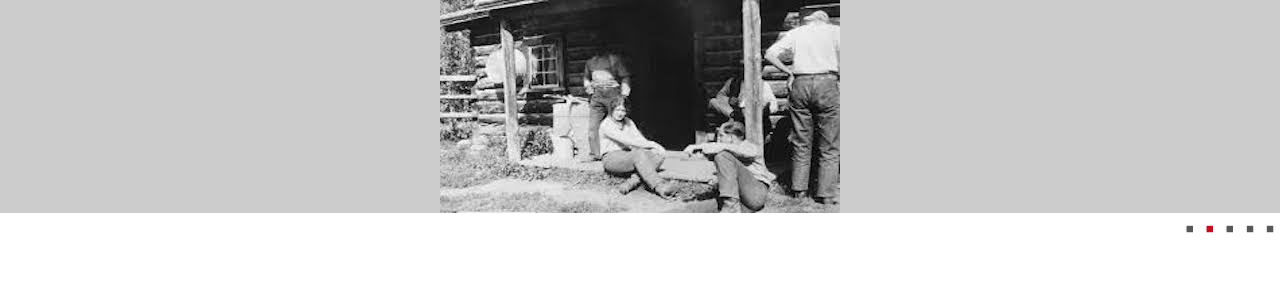
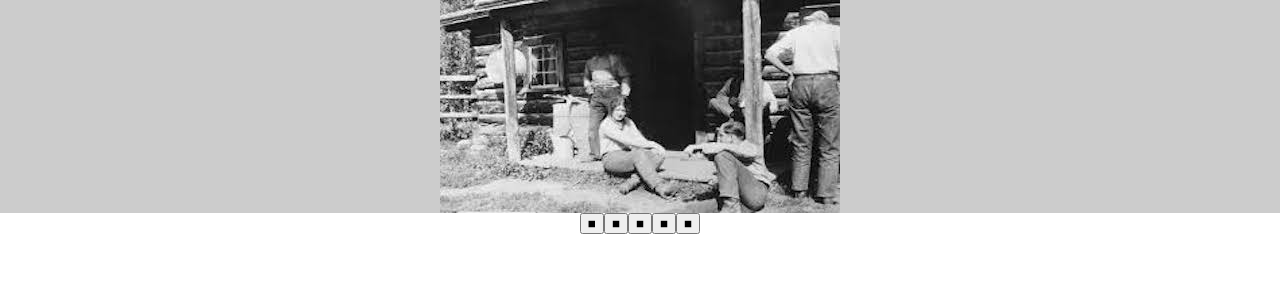
Before and after one commit to allenzhong/simple-carousel, a React (Create React App) app: page / in a window 1280 px wide. Shown: the top 300 px of the page. Built offline with nearby package versions, Linux system fonts and the light colour scheme.

Commit message:
refactor for position

```diff
--- a/src/components/Carousel.js
+++ b/src/components/Carousel.js
@@ -1,7 +1,7 @@
 import React, { Component } from 'react';
 import PropTypes from 'prop-types';
 import { CSSTransitionGroup } from 'react-transition-group';
-import CarouselIndicator from "./CarouselIndicator";
+import CarouselIndicator, { Position } from "./CarouselIndicator";
 import "./Carousel.css";
 
 export default class Carousel extends Component {
@@ -50,7 +50,7 @@ export default class Carousel extends Component {
             />
           </CSSTransitionGroup>
         </ul>
-      <CarouselIndicator style={this.buttonStyle} currentIndex={this.state.currentIndex} count={this.props.images.length} handleClick={this.handleClick}/>
+      <CarouselIndicator position={Position.CENTER} style={this.buttonStyle} currentIndex={this.state.currentIndex} count={this.props.images.length} handleClick={this.handleClick}/>
       </div>
     );
   }
--- a/src/components/CarouselIndicator.js
+++ b/src/components/CarouselIndicator.js
@@ -1,8 +1,13 @@
 import React, {Component} from 'react';
 import "./Carousel.css";
 
+export const Position = {
+  CENTER: 'carousel--indicators__centered',
+  LEFT: 'carousel--indicators__left',
+  RIGHT: 'carousel--indicators__right'
+}
+
 export default class CarouselIndicator extends Component {
-
   constructor(props) {
     super(props);
     this.buttonCharacter = this.buttonCharacter.bind(this);
@@ -14,7 +19,7 @@ export default class CarouselIndicator extends Component {
 
   render() {
     return (
-      <div className="carousel--indicators">
+      <div className={"carousel--indicators" + this.props.position}>
       {
         [...Array(this.props.count)].map((_, i) => {
             return (
```
